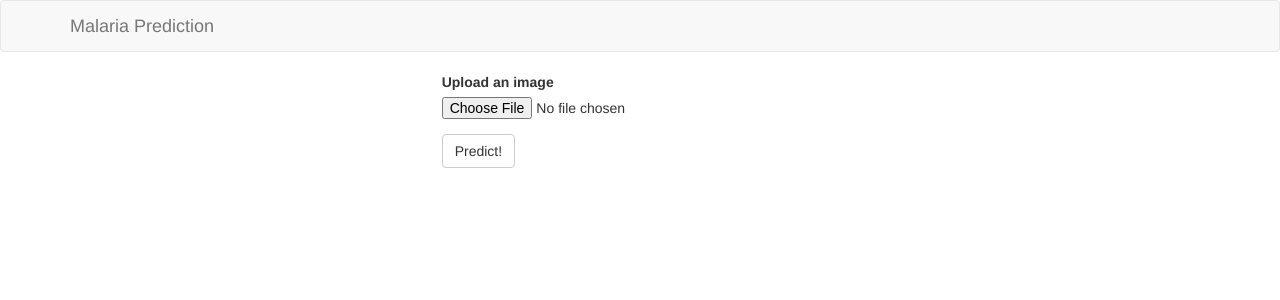
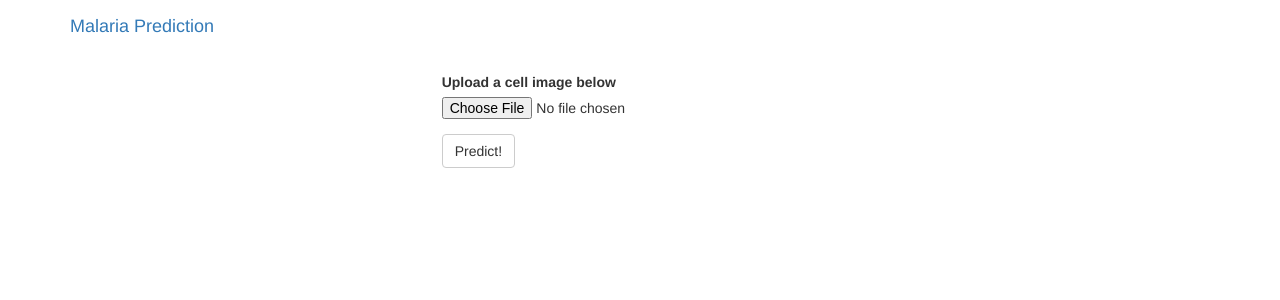
Before and after one commit to danolaleye/Malaria-Detector, a Flask app: page / in a window 1280 px wide. Shown: the top 300 px of the page. Run offline with Flask 2, Linux system fonts and the light colour scheme; some libraries are stand-ins or nearby versions.

Commit message:
Subtle changes on the UI

```diff
--- a/main.py
+++ b/main.py
@@ -23,7 +23,7 @@ saved_model = load_model('malaria_detector.h5')
 
 class UploadForm(FlaskForm):
 	"""Upload image form"""
-	photo = FileField('Upload an image', validators=[FileAllowed(['jpg', 'png', 'jpeg'],
+	photo = FileField('Upload a cell image below', validators=[FileAllowed(['jpg', 'png', 'jpeg'],
 	u'Image only!'), FileRequired(u'File was empty!')])
 	submit = SubmitField(u'Predict!')
 
--- a/templates/base.html
+++ b/templates/base.html
@@ -5,7 +5,7 @@
 {% endblock %}
 
 {% block navbar %}
-	<nav class="navbar navbar-default">
+	<nav class="navbar navbar-expand-md navbar-dark bg-steel fixed-top">
     	<div class="container">
         	<div class="navbar-header">
             	<button type="button" class="navbar-toggle collapsed" data-toggle="collapse" data-target="#bs-example-navbar-collapse-1" aria-expanded="false">
--- a/templates/index.html
+++ b/templates/index.html
@@ -3,10 +3,10 @@
 
 {% block content %}
 
-    	{% if form %}
+    {% if form %}
    	 	<div class="col-md-4 col-lg-offset-4">
    		     	{{ wtf.quick_form(form) }}
-   		 </div>
-   	 {% endif %}
+   		</div>
+   	{% endif %}
 
 {% endblock %}
```
Also changed, not shown: 1 other file.
